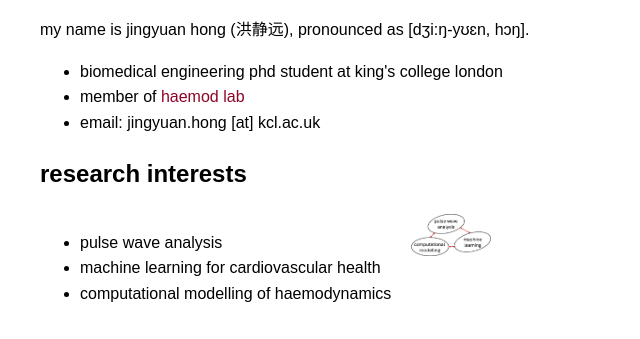
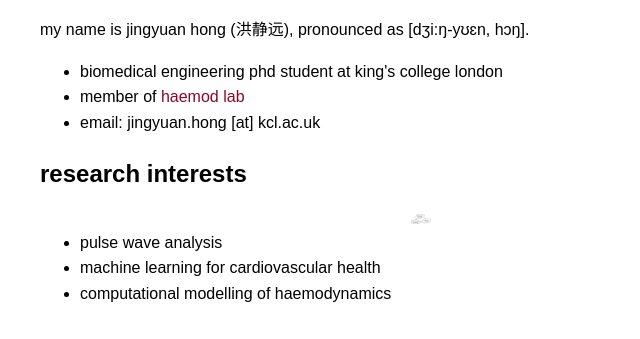
Before and after one commit to jingyuanhong/jingyuanhong.github.io, a plain HTML site: page index.html in a window 1280 px wide. Shown: the part 402-741 px from the top of the page, without its empty margins (0-640 px from the left). Drawn offline with Linux system fonts and the light colour scheme; grey boxes are pictures that could not be loaded.

Commit message:
Update styles.css

```diff
--- a/styles.css
+++ b/styles.css
@@ -94,7 +94,7 @@ a {
 }
 
 .research-image {
-    max-width: 80px;
+    max-width: 20px;
     height: auto;
     object-fit: contain;
 }
```
